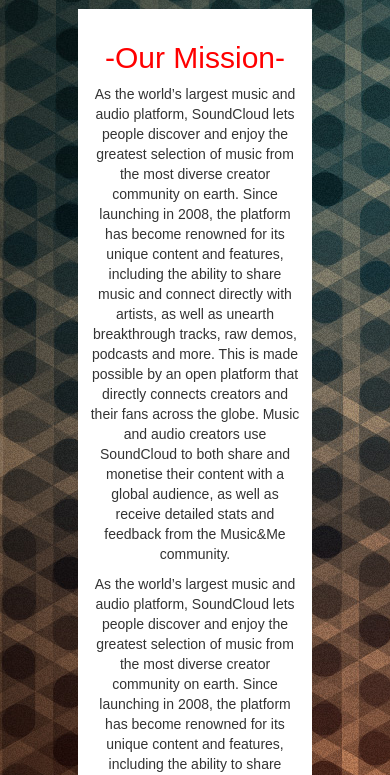
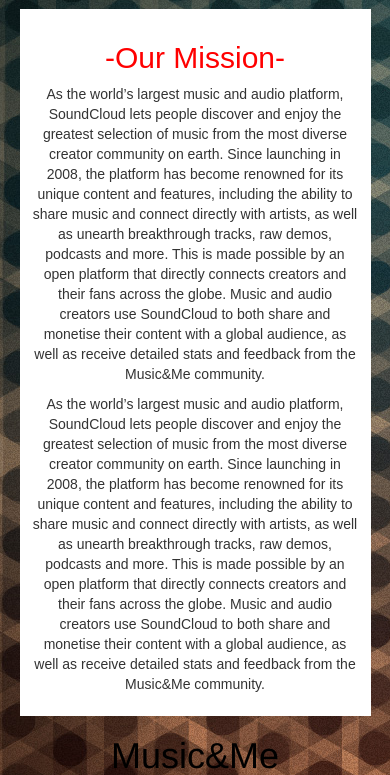
Before and after one commit to mjb0899/musicnme, a PHP site: page /aboutus.php in a window 390 px wide. Shown: the part 51-826 px from the top of the page. Run offline with PHP 8.4, Linux system fonts and the light colour scheme; the visitor is signed in with stand-in values (Sample User, id 1); some libraries are stand-ins or nearby versions; grey boxes are pictures that could not be loaded.

Commit message:
rating commit

```diff
--- a/css/aboutus.css
+++ b/css/aboutus.css
@@ -47,3 +47,9 @@ div.wrapper_one h2{
 .wrapper_signup{
     margin:auto;
 }
+
+@media screen and (max-width:960px) {
+    .wrapper {
+        width: 90%;
+    }
+}
```
